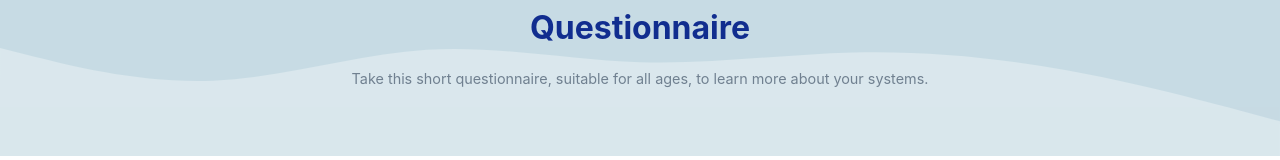
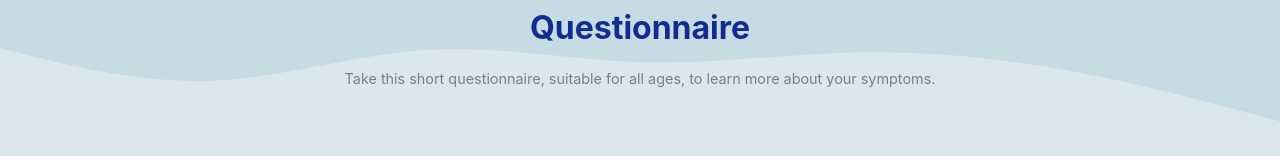
Before and after one commit to juliewang617/ez-ed, a React (Create React App) app: page /questionaire in a window 1280 px wide. Shown: the part 148-308 px from the top of the page. Built offline with nearby package versions, Linux system fonts and the light colour scheme.

Commit message:
typo fix

```diff
--- a/src/pages/Questionaire.js
+++ b/src/pages/Questionaire.js
@@ -91,7 +91,7 @@ export default function Questionaire() {
         <h1 className="page-title">Questionnaire</h1>
         <p className="page-caption">
           Take this short questionnaire, suitable for all ages, to learn more
-          about your systems.
+          about your symptoms.
         </p>
       </div>
 
```
